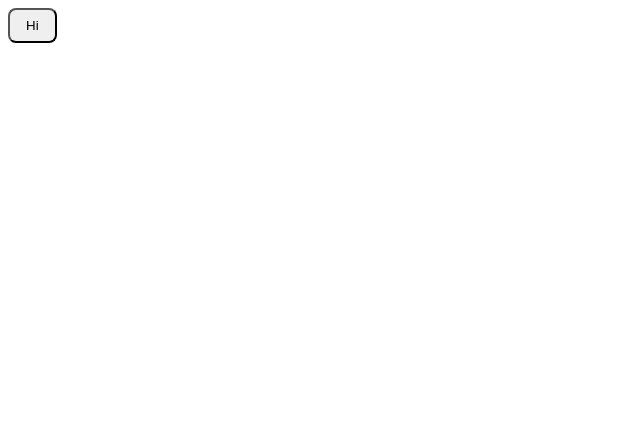
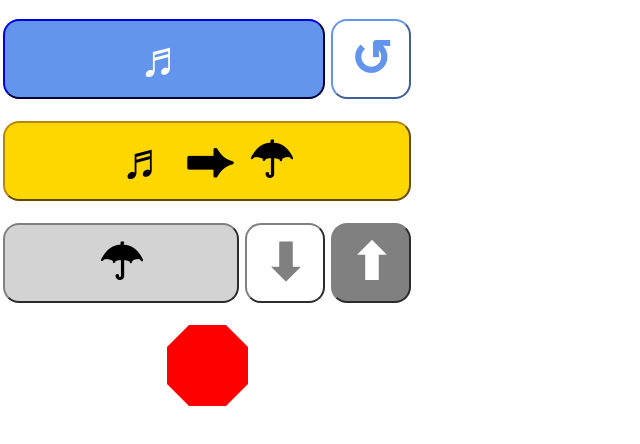
Before and after one commit to jcutler/nursery-speaker, a plain HTML site: page index.html in a window 1280 px wide. Shown: the whole page, without its empty margins (0-640 px from the left). Drawn offline with Linux system fonts and the light colour scheme.

Commit message:
design of web interface

```diff
--- a/index.html
+++ b/index.html
@@ -3,17 +3,160 @@
 <head>
   <title>Henry's Nursery</title>
   <style type="text/css">
-    button {
-      display: inline-block;
-      padding: 8px 16px;
-      vertical-align: middle;
-      text-align: center;
-      cursor: pointer;
-      border-radius: 8px;
-    }
+      * {
+          margin: 0;
+          padding: 0;
+      }
+
+      .container {
+          display: flex;
+          align-items: center;
+      }
+
+      main {
+          text-align: center;
+          width: 100%;
+          max-width: 414px;
+          height: 732px
+      }
+
+      table {
+          width: 100%;
+          border-collapse: collapse;
+          margin: 16px 0;
+      }
+
+      table td {
+          padding: 3px
+      }
+
+      .button {
+          display: inline-block;
+          padding: 0px 16px;
+          vertical-align: middle;
+          text-align: center;
+          cursor: pointer;
+          border-radius: 16px;
+          width: 100%;
+          height: 80px;
+          font-weight: bold;
+          font-size: 50px;
+          line-height: 64px;
+      }
+
+      .square-button {
+          width: 80px;
+      }
+
+      .blue-button {
+          color: white;
+          background-color: cornflowerblue;
+          border-color: darkblue;
+      }
+
+      .inverse-blue-button {
+          color: cornflowerblue;
+          background-color: white;
+          border-color: cornflowerblue;
+      }
+
+      .yellow-button {
+          color: black;
+          background-color: gold;
+          border-color: darkgoldenrod;
+      }
+
+      .grey-button {
+          color: black;
+          background-color: lightgray;
+          border-color: gray;
+      }
+
+      .inverse-grey-button {
+          color: gray;
+          background-color: white;
+          border-color: gray;
+      }
+
+      .dark-grey-button {
+          color: white;
+          background-color: gray;
+          border-color: gray;
+      }
+
+      .octagon {
+          width: 81px;
+          height: 81px;
+          background: red;
+          position: relative;
+          border: 0;
+      }
+
+      .octagon:before {
+          content: "";
+          position: absolute;
+          top: 0;
+          left: 0;
+          border-bottom: 22px solid red;
+          border-left: 22px solid white;
+          border-right: 22px solid white;
+          width: 37px;
+          height: 0;
+      }
+
+      .octagon:after {
+          content: "";
+          position: absolute;
+          bottom: 0;
+          left: 0;
+          border-top: 22px solid red;
+          border-left: 22px solid white;
+          border-right: 22px solid white;
+          width: 37px;
+          height: 0;
+      }
   </style>
 </head>
 <body>
-<button>Hi</button>
+    <main>
+        <table border="0" cols="2">
+            <tr>
+                <td>
+                    <button data-mode="SONG" class="button blue-button">&#x266c;</button>
+                </td>
+                <td class="square-button">
+                    <button data-mode="SONG_LOOP" class="button inverse-blue-button">&#x21ba;</button>
+                </td>
+        </table>
+        <table border="0" cols="1">
+            <tr>
+                <td>
+                    <button class="button yellow-button" data-mode="SONG_THEN_WHITENOISE">&#x266c; &#x2b95; &#x2602;</button>
+                </td>
+            </tr>
+        </table>
+        <table border="0" cols="3">
+            <tr>
+                <td>
+                    <button class="button grey-button" data-mode="WHITENOISE">&#x2602;</button>
+                </td>
+                <td class="square-button">
+                    <button class="button inverse-grey-button" data-mode="WHITENOISE">&#x2b07;</button>
+                </td>
+                <td class="square-button">
+                    <button class="button dark-grey-button" data-mode="WHITENOISE" data-level="2">&#x2b06;</button>
+                </td>
+            </tr>
+        </table>
+        <table border="0" cols="3">
+            <tr>
+                <td></td>
+                <td class="square-button">
+                    <button class="octagon" data-mode="END"></button>
+                </td>
+                <td></td>
+            </tr>
+        </table>
+    </main>
 </body>
 </html>
```
